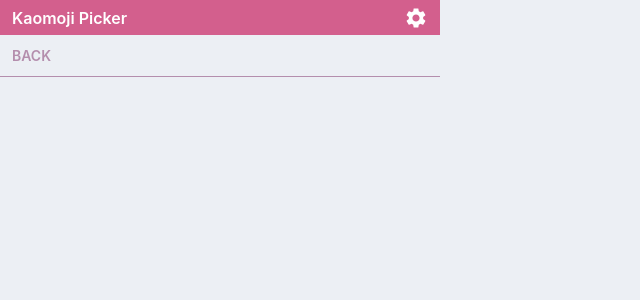
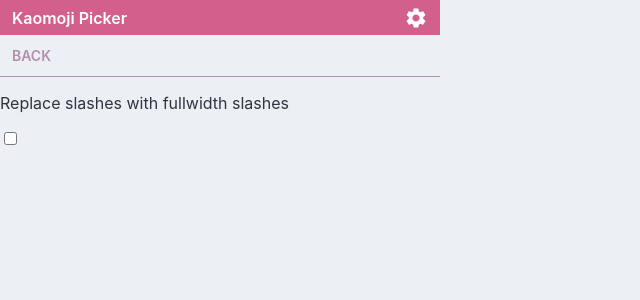
Before and after one commit to mayudev/kaomoji-panel, a React (Create React App) app: page / in a window 1280 px wide. Both pictures are taken after a click on the button "Preferences". Shown: the top 300 px of the page, without its empty margins (0-640 px from the left). Built offline with nearby package versions, Linux system fonts and the light colour scheme.

Commit message:
feat: implement preference

```diff
--- /dev/null
+++ b/src/components/preferences/Preference.tsx
@@ -0,0 +1,29 @@
+type Props<T> = {
+  name: string;
+  description?: string;
+  value: T;
+  onChange: (newValue: T) => void;
+};
+
+function Preference(props: Props<boolean>) {
+  const formControl = () => {
+    return (
+      <input
+        type="checkbox"
+        onChange={(e) => props.onChange(e.target.checked)}
+        checked={props.value}
+      />
+    );
+  };
+
+  return (
+    <label>
+      <div className="Preference">
+        <p className="Preference__name">{props.name}</p>
+        {formControl()}
+      </div>
+    </label>
+  );
+}
+
+export default Preference;
--- /dev/null
+++ b/src/lib/preferences.ts
@@ -0,0 +1,11 @@
+export function usePreferences() {
+  function get(item: string) {
+    return localStorage.getItem(item);
+  }
+
+  function set<T>(item: string, value: T) {
+    return localStorage.setItem(item, JSON.stringify(value));
+  }
+
+  return { get, set };
+}
--- a/src/pages/Preferences.tsx
+++ b/src/pages/Preferences.tsx
@@ -1,4 +1,7 @@
+import { useEffect, useState } from "react";
 import BackButton from "../components/preferences/BackButton";
+import Preference from "../components/preferences/Preference";
+import { usePreferences } from "../lib/preferences";
 import "../styles/preferences.scss";
 
 type Props = {
@@ -6,9 +9,35 @@ type Props = {
 };
 
 function Preferences(props: Props) {
+  const preferences = usePreferences();
+  const [slashes, setSlashes] = useState(false);
+
+  useEffect(() => {
+    const slashesPreference = preferences.get("slashes");
+    if (slashesPreference === null) {
+      setSlashes(false);
+    } else if (JSON.parse(slashesPreference) === true) {
+      setSlashes(true);
+    } else {
+      setSlashes(false);
+    }
+  }, []);
+
+  useEffect(() => {
+    preferences.set("slashes", slashes);
+  }, [preferences, slashes]);
+
   return (
     <>
       <BackButton onClick={props.onReturn} />
+      <Preference
+        name="Replace slashes with fullwidth slashes"
+        description="s"
+        value={slashes}
+        onChange={(newValue) => {
+          setSlashes(newValue);
+        }}
+      />
     </>
   );
 }
```
